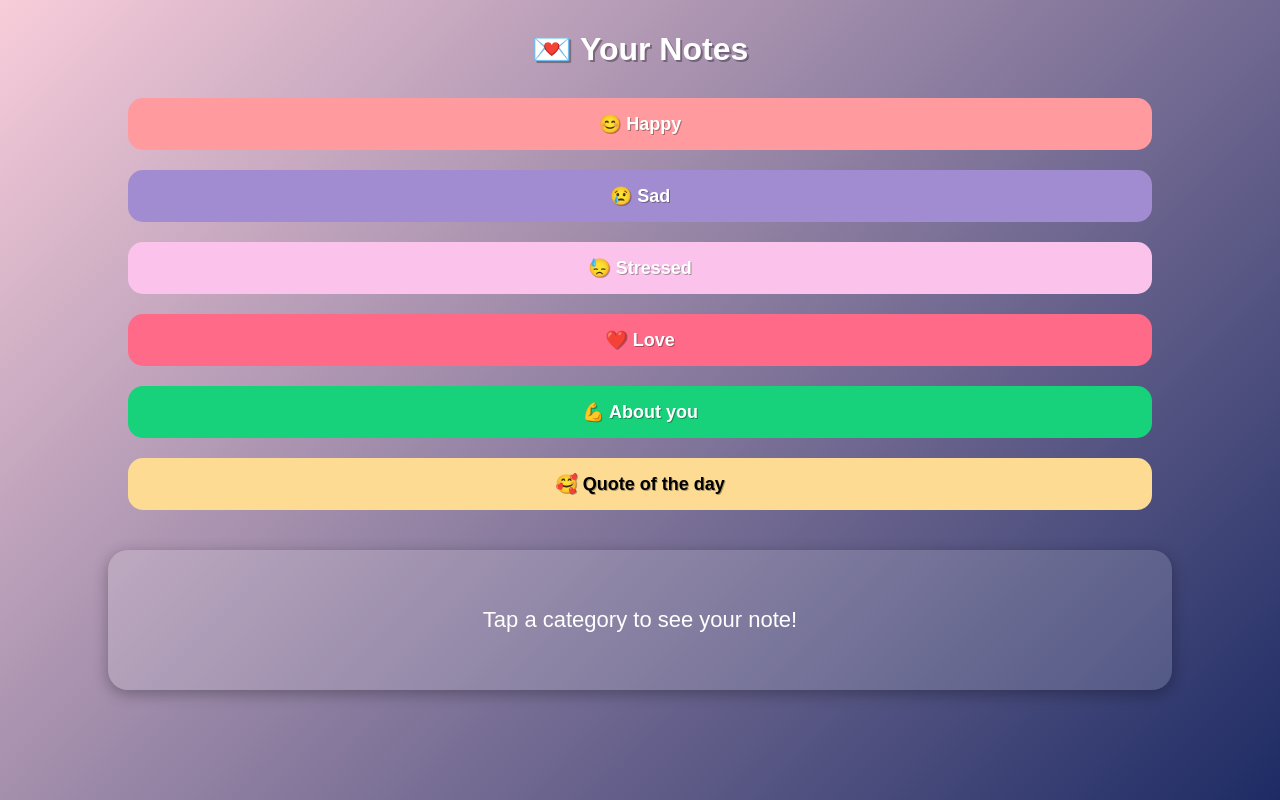
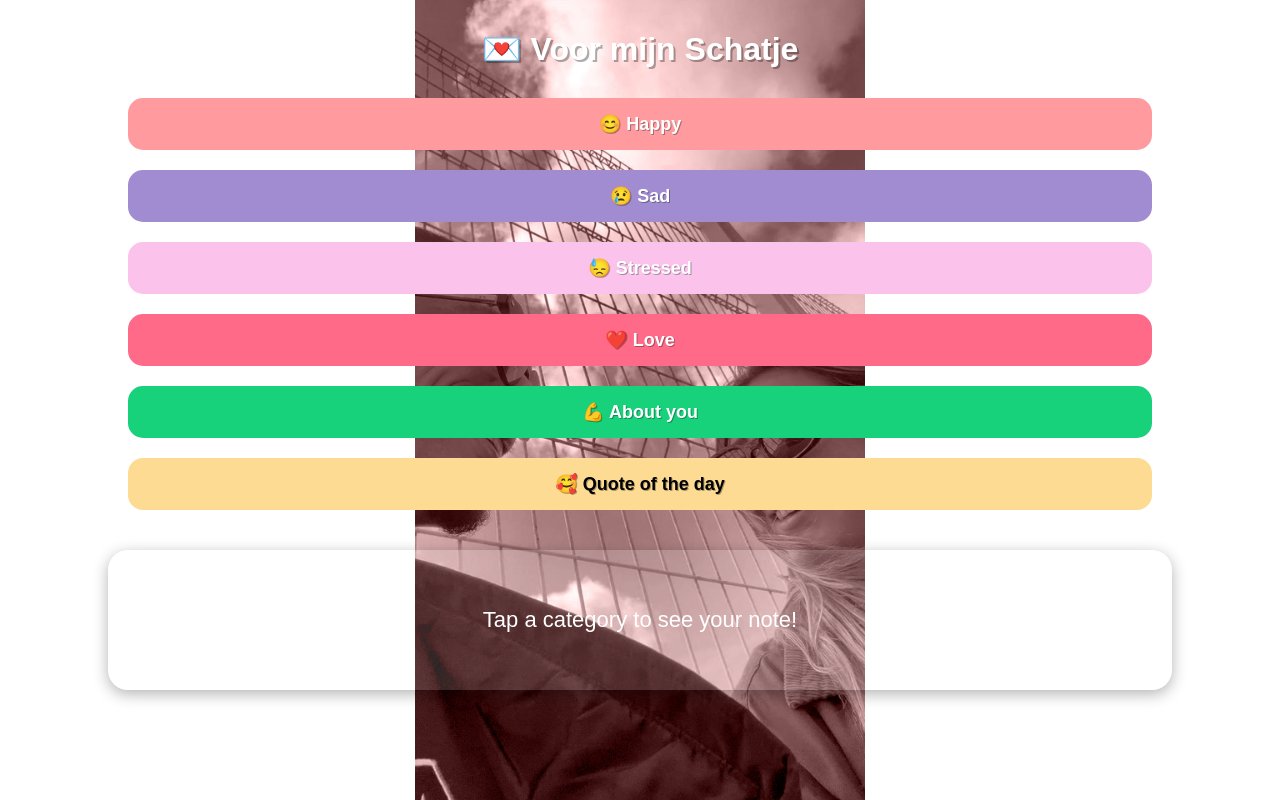
Before and after one commit to zakariabou94-wq/mijnschatje, a plain HTML site: page index.html in a window 1280 px wide. Drawn offline with Linux system fonts and the light colour scheme.

Commit message:
index.html

```diff
--- a/index.html
+++ b/index.html
@@ -3,14 +3,18 @@
 <head>
 <meta charset="UTF-8">
 <meta name="viewport" content="width=device-width, initial-scale=1.0">
-<title>Love Notes</title>
+<title>Mijn alles</title>
 <style>
   /* General body */
   body {
     font-family: 'Arial', sans-serif;
     margin: 0;
     padding: 0;
-    background: linear-gradient(135deg, #f8cdda, #1d2b64);
+    background: url('schatje.jpg') no-repeat center center fixed;
+    background-size: contain;
+    background-repeat: no-repeat;
+    background-position: center;
+
     min-height: 100vh;
     display: flex;
     flex-direction: column;
@@ -73,7 +77,7 @@
 </head>
 <body>
 
-<h1>💌 Your Notes</h1>
+<h1>💌 Voor mijn Schatje</h1>
 
 <button class="category-btn happy" onclick="showNote('happy')">😊 Happy</button>
 <button class="category-btn sad" onclick="showNote('sad')">😢 Sad</button>
```
